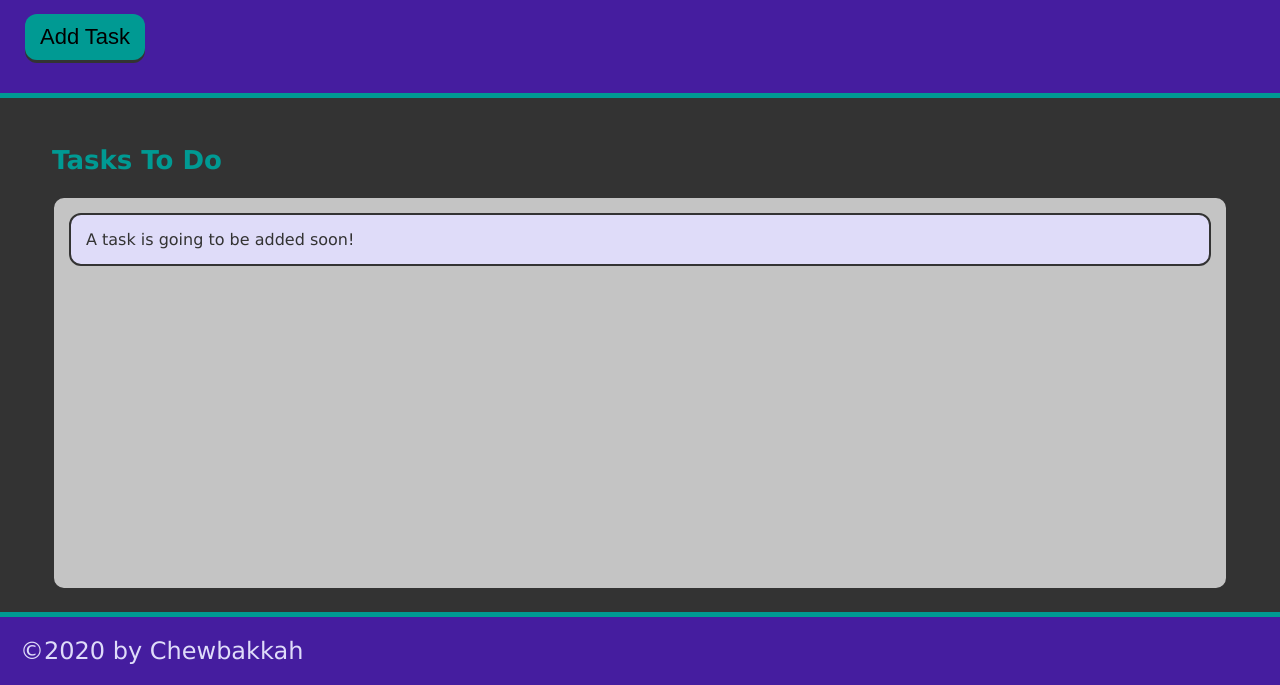
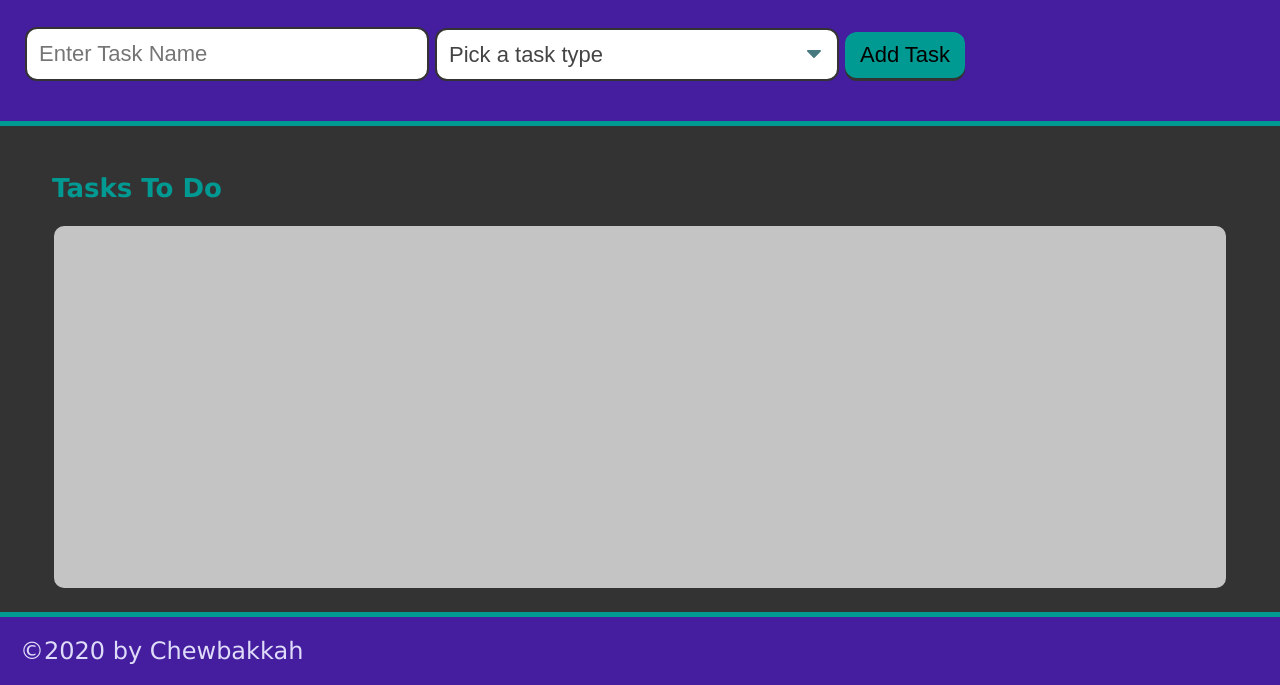
Before and after one commit to Chewbakkah/taskinator, a plain HTML site: page index.html in a window 1280 px wide. Shown: the part 115-800 px from the top of the page. Drawn offline with Linux system fonts and the light colour scheme.

Commit message:
added front end form submission

```diff
--- a/index.html
+++ b/index.html
@@ -12,14 +12,28 @@
 		<header>
 			<h1 class="page-title">Taskinator</h1>
 			<p>Click the button below to add a new task!</p>
-			<button class="btn" id="save-task">Add Task</button>
+			<form id="task-form">
+				<div class="form-group">
+					<input type="text" name="task-name" placeholder="Enter Task Name" />
+				</div>
+				<div class="form-group">
+					<select name="task-type" class="select-dropdown">
+						<option value="" disabled selected>Pick a task type</option>
+						<option value="Print">Work</option>
+						<option value="Web">Home</option>
+						<option value="Mobile">School</option>
+                        <option value="Mobile">Personal</option>
+					</select>
+				</div>
+				<div class="form-group">
+					<button class="btn" id="save-task" type="submit">Add Task</button>
+				</div>
+			</form>
 		</header>
 		<main class="page-content">
 			<section class="task-list-wrapper">
 				<h2 class="list-title">Tasks To Do</h2>
-				<ul class="task-list" id="tasks-to-do">
-					<li class="task-item">A task is going to be added soon!</li>
-				</ul>
+				<ul class="task-list" id="tasks-to-do"></ul>
 			</section>
 		</main>
 		<footer>&copy;2020 by Chewbakkah</footer>
```
